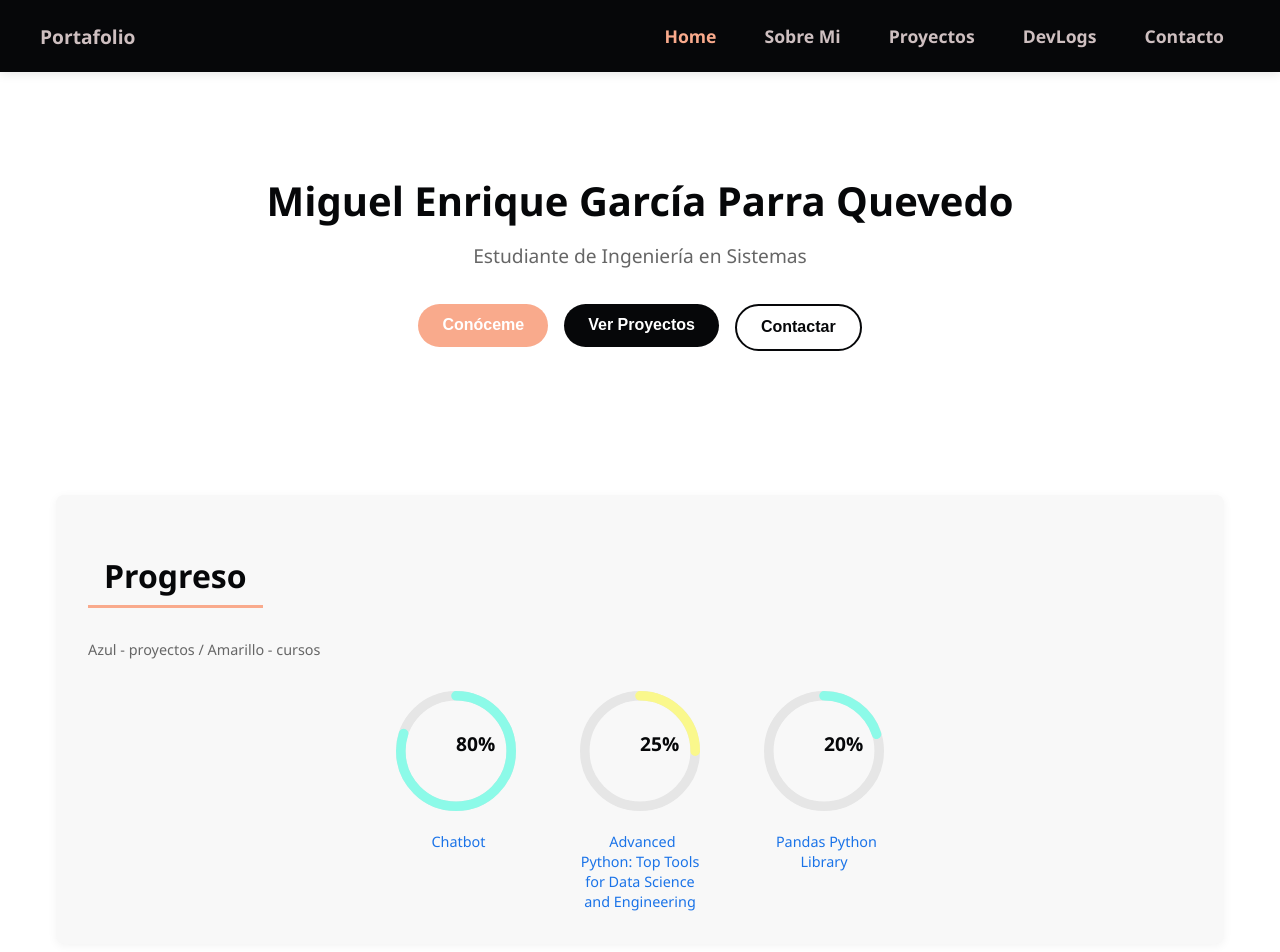
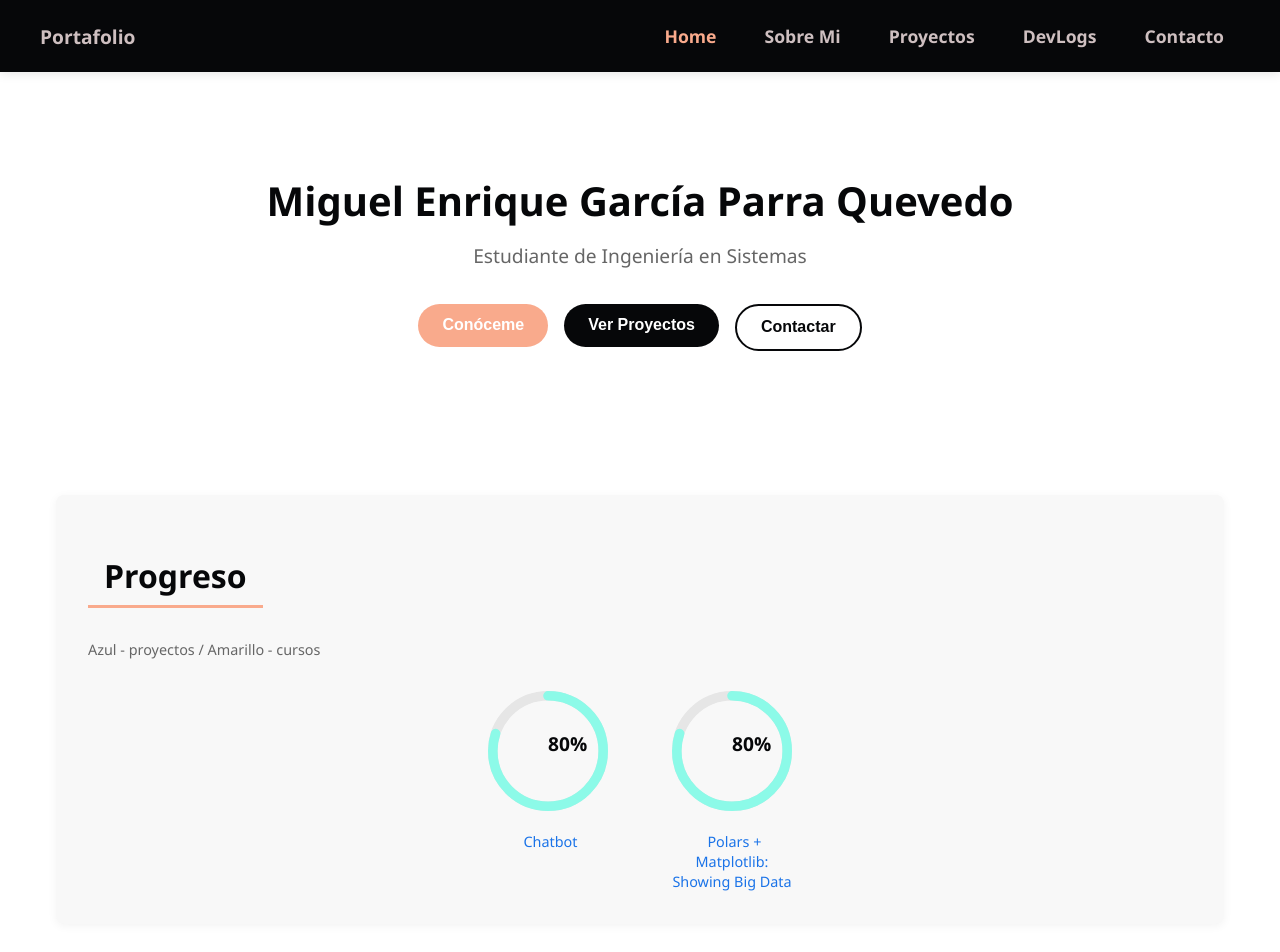
Before and after one commit to MikeGPQ/portafolio-miguel, a React (Create React App) app: page / in a window 1280 px wide. Shown: the top 952 px of the page. Built offline with nearby package versions, Linux system fonts and the light colour scheme.

Commit message:
25/08/2025

```diff
--- a/src/Rutas/Home.jsx
+++ b/src/Rutas/Home.jsx
@@ -17,15 +17,10 @@ const progressItems = [
       type: "project",
       url:"https://chatbot-mikegpq.netlify.app/"
     },{
-      percentage: 25,
-      title: "Advanced Python: Top Tools for Data Science and Engineering",
-      type: "curso",
-      url:"https://www.linkedin.com/learning-login/share?account=89909618&forceAccount=false&redirect=https%3A%2F%2Fwww.linkedin.com%2Flearning%2Fadvanced-python-top-tools-for-data-science-and-engineering%3Ftrk%3Dshare_ent_url%26shareId%3DRxArS7XVRiecXFgcHgY3xw%253D%253D"
-    },{
-      percentage: 20,
-      title: "Pandas Python Library",
+      percentage: 80,
+      title: "Polars + Matplotlib: Showing Big Data",
       type: "project",
-      url:"https://pandas-testing.onrender.com"
+      url: "https://polarsgraphs.onrender.com"
     }
   ];
 
--- a/src/Rutas/sobre-mi.jsx
+++ b/src/Rutas/sobre-mi.jsx
@@ -94,8 +94,14 @@ export function Sobremi() {
                                     text: "(Ver certificado)",
                                     url: "https://www.linkedin.com/learning/certificates/0d46b4d4af764dc24df11854383abc10c9d3d55ac98ae8911a8b99d28aa0a5df?trk=share_certificate"
                                 }
+                            },
+                            {
+                                text: "Advanced Python: Top Tools for Data Science and Engineering - 2025",
+                                link: {
+                                    text: "(Ver certificado)",
+                                    url: "https://www.linkedin.com/learning/certificates/394b2c2368de3d36670c8d3dea1ec968a423e6279b3a82e1410b5c68ebe62a54?trk=share_certificate"
+                                }
                             }
-
                         ]
                     }
                 ]}
```
